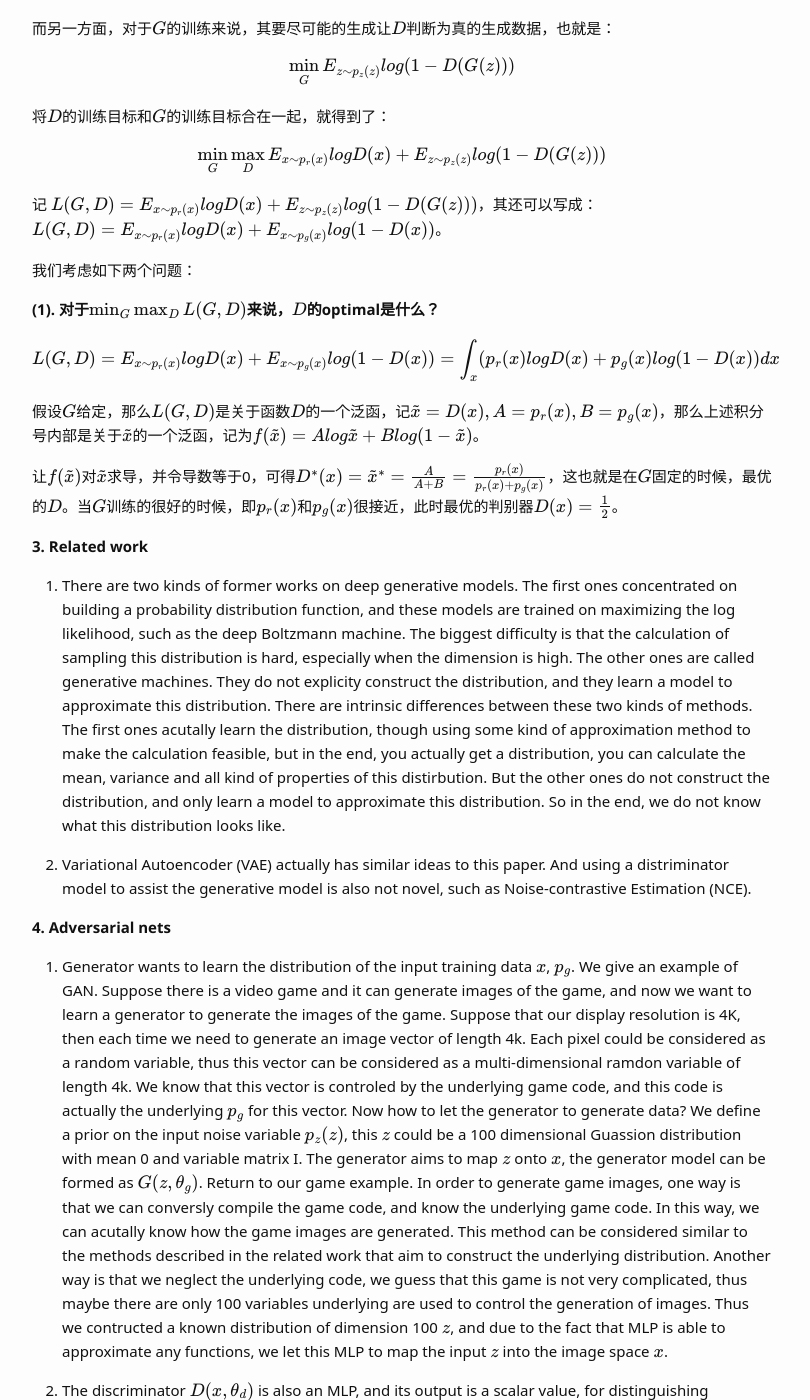
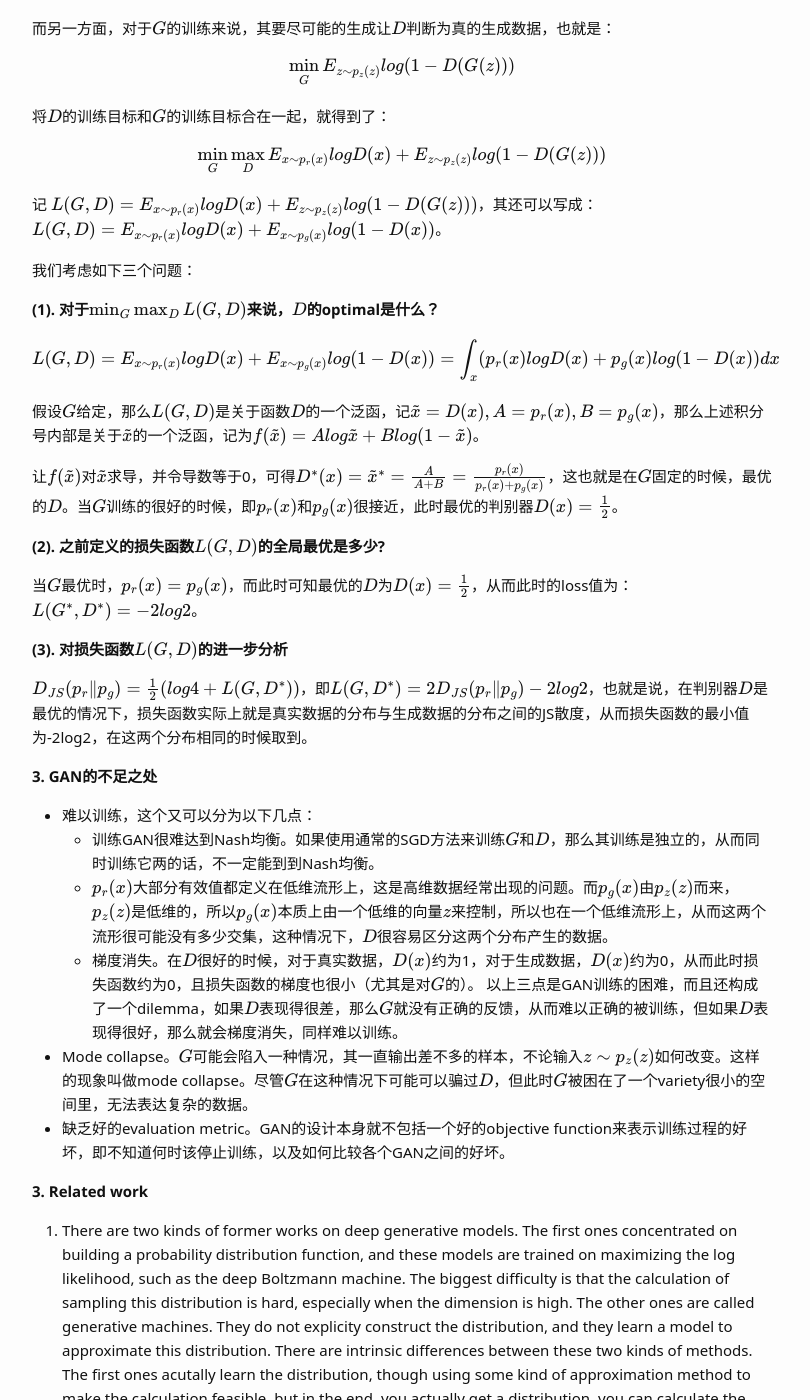
Before and after one commit to Wei-kang-Wang/tech-log, a Jekyll site: the page built from _posts/2022-01-01-Generative Models.md, in a window 1280 px wide and 1400 px high, scrolled down 2243 px. Shown: the whole window, without its empty margins (238-1048 px from the left). Built offline with Jekyll 4.4.1, drawn with Linux system fonts in a browser that asks for light colours; some web fonts are replaced; formulas are drawn with MathJax 3.

Commit message:
Update 2022-01-01-Generative Models.md

```diff
--- a/_posts/2022-01-01-Generative Models.md
+++ b/_posts/2022-01-01-Generative Models.md
@@ -85,7 +85,7 @@ $$\min_{G} \max_{D} E_{x \sim p_r(x)} log D(x) + E_{z \sim p_z(z)} log(1-D(G(z))
 
 记 $$L(G,D) = E_{x \sim p_r(x)} log D(x) + E_{z \sim p_z(z)} log(1-D(G(z)))$$，其还可以写成：$$L(G,D) = E_{x \sim p_r(x)} log D(x) + E_{x \sim p_g(x)} log(1-D(x))$$。
 
-我们考虑如下两个问题：
+我们考虑如下三个问题：
 
 **(1). 对于$$\min_G \max_D L(G,D)$$来说，$$D$$的optimal是什么？**
 
@@ -95,7 +95,23 @@ $$L(G,D) = E_{x \sim p_r(x)} log D(x) + E_{x \sim p_g(x)} log (1-D(x)) = \int_x
 
 让$$f(\tilde{x})$$对$$\tilde{x}$$求导，并令导数等于0，可得$$D^{\ast}(x) = \tilde{x}^{\ast} = \frac{A}{A+B} = \frac{p_r(x)}{p_r(x)+p_g(x)}$$，这也就是在$$G$$固定的时候，最优的$$D$$。当$$G$$训练的很好的时候，即$$p_r(x)$$和$$p_g(x)$$很接近，此时最优的判别器$$D(x)=\frac{1}{2}$$。
 
+**(2). 之前定义的损失函数$$L(G,D)$$的全局最优是多少?**
 
+当$$G$$最优时，$$p_r(x)=p_g(x)$$，而此时可知最优的$$D$$为$$D(x)=\frac{1}{2}$$，从而此时的loss值为：$$L(G^{\ast}, D^{\ast}) = -2log2$$。
+
+**(3). 对损失函数$$L(G,D)$$的进一步分析**
+
+$$D_{JS}(p_r \Vert p_g) = \frac{1}{2}(log4 + L(G, D^{\ast}))$$，即$$L(G, D^{\ast}) = 2D_{JS}(p_r \Vert p_g) - 2log2$$，也就是说，在判别器$$D$$是最优的情况下，损失函数实际上就是真实数据的分布与生成数据的分布之间的JS散度，从而损失函数的最小值为-2log2，在这两个分布相同的时候取到。
+
+**3. GAN的不足之处**
+
+* 难以训练，这个又可以分为以下几点：
+    - 训练GAN很难达到Nash均衡。如果使用通常的SGD方法来训练$$G$$和$$D$$，那么其训练是独立的，从而同时训练它两的话，不一定能到到Nash均衡。
+    - $$p_r(x)$$大部分有效值都定义在低维流形上，这是高维数据经常出现的问题。而$$p_g(x)$$由$$p_z(z)$$而来，$$p_z(z)$$是低维的，所以$$p_g(x)$$本质上由一个低维的向量$$z$$来控制，所以也在一个低维流形上，从而这两个流形很可能没有多少交集，这种情况下，$$D$$很容易区分这两个分布产生的数据。
+    - 梯度消失。在$$D$$很好的时候，对于真实数据，$$D(x)$$约为1，对于生成数据，$$D(x)$$约为0，从而此时损失函数约为0，且损失函数的梯度也很小（尤其是对$$G$$的）。
+  以上三点是GAN训练的困难，而且还构成了一个dilemma，如果$$D$$表现得很差，那么$$G$$就没有正确的反馈，从而难以正确的被训练，但如果$$D$$表现得很好，那么就会梯度消失，同样难以训练。
+* Mode collapse。$$G$$可能会陷入一种情况，其一直输出差不多的样本，不论输入$$z \sim p_z(z)$$如何改变。这样的现象叫做mode collapse。尽管$$G$$在这种情况下可能可以骗过$$D$$，但此时$$G$$被困在了一个variety很小的空间里，无法表达复杂的数据。
+* 缺乏好的evaluation metric。GAN的设计本身就不包括一个好的objective function来表示训练过程的好坏，即不知道何时该停止训练，以及如何比较各个GAN之间的好坏。
 
 **3. Related work**
 
```
